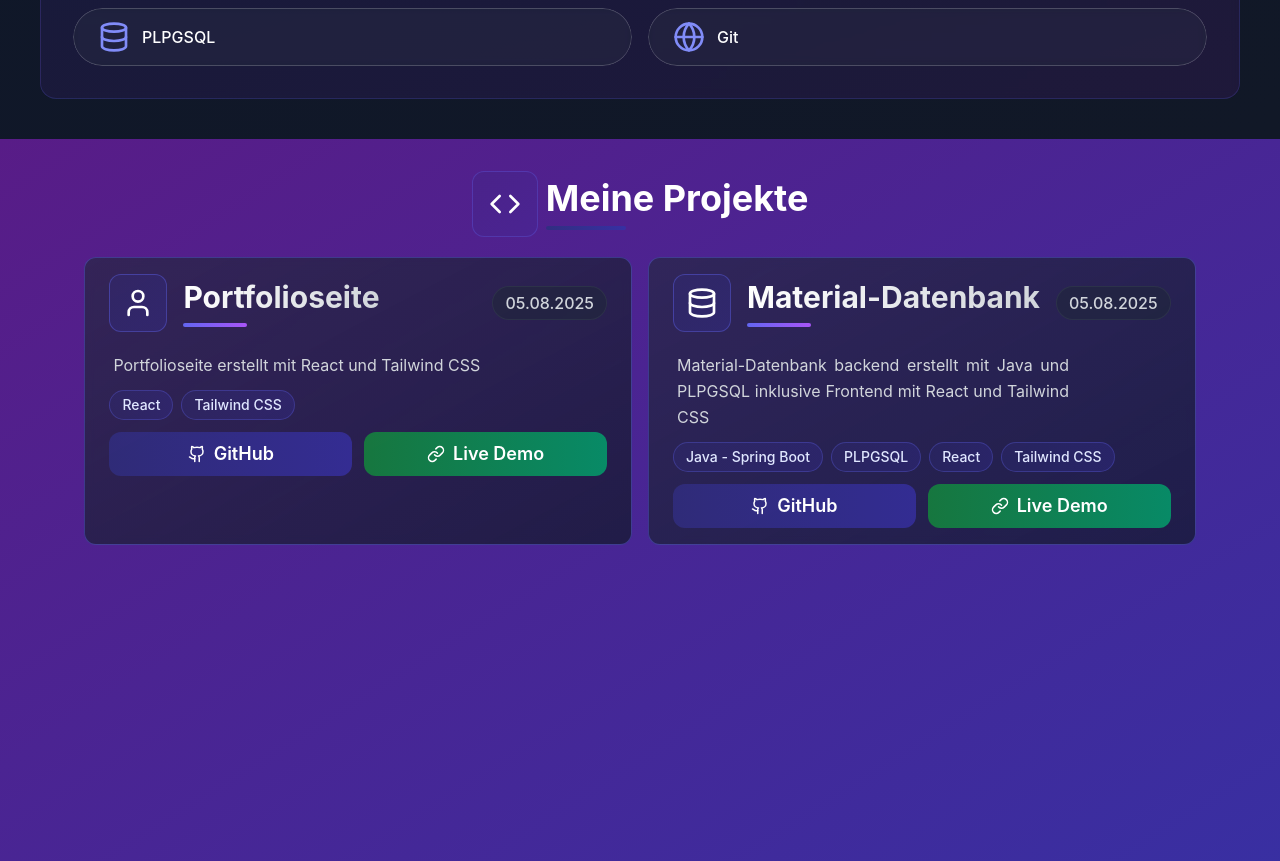
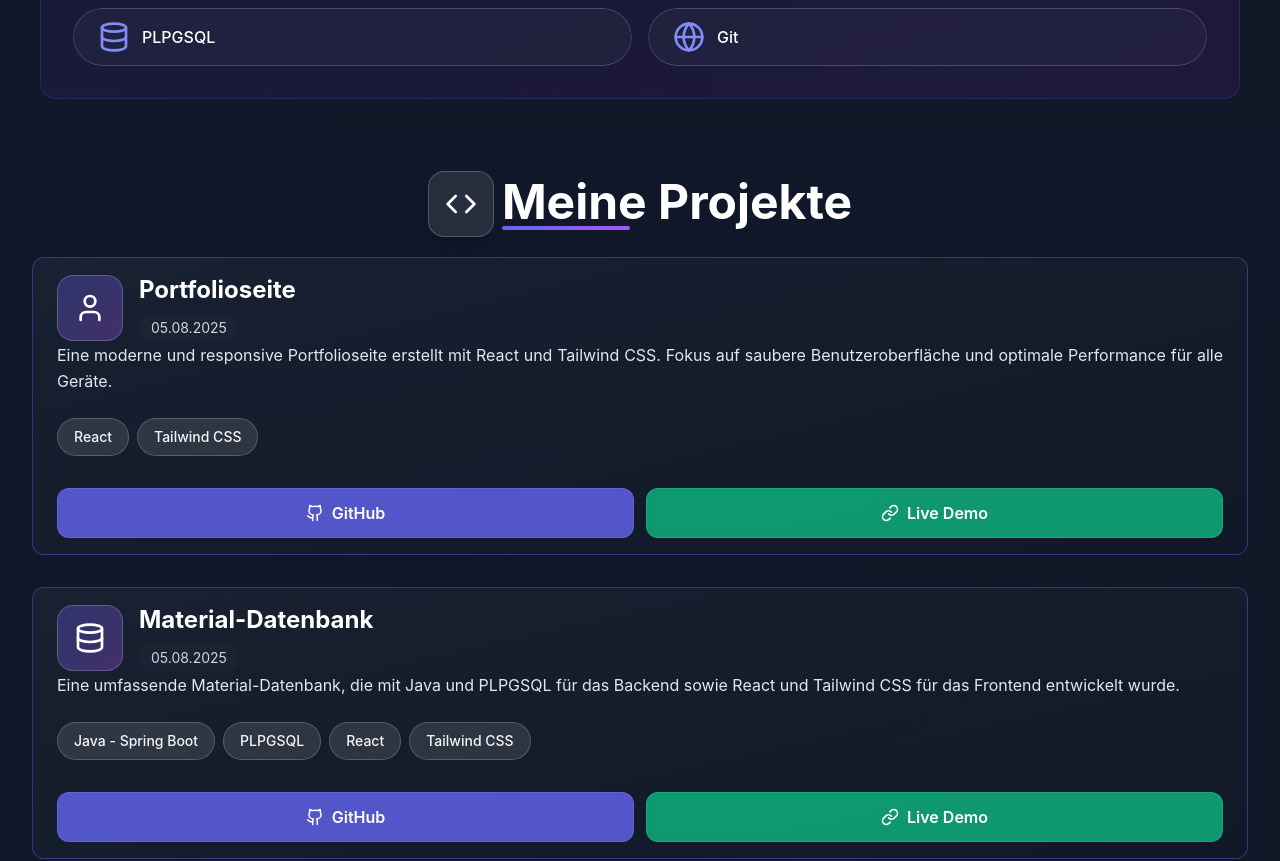
Before and after one commit to BlueCobra06/Portfolio-Webseite, a React (Create React App) app: page / in a window 1280 px wide. Shown: the part 1800-2661 px from the top of the page. Built offline with nearby package versions, Linux system fonts and the light colour scheme.

Commit message:
Projekts page fertig gestellt

```diff
--- a/src/components/main/main.js
+++ b/src/components/main/main.js
@@ -13,7 +13,7 @@ const home = () => {
             <div className="h-auto" id="about">
                 <About />
             </div>
-            <div className="h-[100vh]" id="projects">
+            <div className="h-auto" id="projects">
                 <Projects />
             </div>
             <div className="h-[100vh]" id="contact">
--- a/src/components/main/projects.js
+++ b/src/components/main/projects.js
@@ -3,7 +3,7 @@ import { Code, User, Database, Github, Link } from "lucide-react";
 const Projects = () => {
     const projects = [{
         name: "Portfolioseite",
-        description: "Portfolioseite erstellt mit React und Tailwind CSS",
+        description: "Eine moderne und responsive Portfolioseite erstellt mit React und Tailwind CSS. Fokus auf saubere Benutzeroberfläche und optimale Performance für alle Geräte.",
         icon: <User size={32} className="text-white" />,
         link: "https://github.com/BlueCobra06/Portfolio-Webseite.git",
         date: "05.08.2025",
@@ -11,7 +11,7 @@ const Projects = () => {
     },
     {
         name: "Material-Datenbank",
-        description: "Material-Datenbank backend erstellt mit Java und PLPGSQL inklusive Frontend mit React und Tailwind CSS",
+        description: "Eine umfassende Material-Datenbank, die mit Java und PLPGSQL für das Backend sowie React und Tailwind CSS für das Frontend entwickelt wurde.",
         icon: <Database size={32} className="text-white" />,
         link: "https://github.com/BlueCobra06/Material-Datenbank.git",
         date: "05.08.2025",
@@ -20,61 +20,60 @@ const Projects = () => {
     ];
 
     return (
-        <div className="flex flex-col items-center justify-start h-full bg-gradient-to-br from-purple-900 to-indigo-800 p-8">
+        <div className="flex flex-col items-center justify-start h-full bg-gradient-to-br from-slate-900 to-gray-900 p-8">
             <div className="flex flex-row items-center gap-2">
-                <div className="bg-gradient-to-br from-indigo-900/20 to-indigo-800/20 p-4 rounded-xl border border-indigo-500/30">
+                <div className="bg-white/10 backdrop-blur-md p-4 rounded-2xl border border-white/20 shadow-xl">
                     <Code size={32} className="text-white" />
                 </div>
                 <div>
-                    <h1 className="text-4xl text-white font-bold">
+                    <h1 className="text-5xl text-white font-bold bg-gradient-to-r from-indigo-500/20 to-purple-500/20 bg-clip-text text-transparent">
                             Meine Projekte
                         </h1>
-                        <div className="w-20 h-1 bg-gradient-to-r from-indigo-900 to-indigo-800 rounded-full mt-2"></div>
+                        <div className="w-32 h-1 bg-gradient-to-r from-indigo-500 to-purple-500 rounded-full"></div>
                 </div>
             </div>
-            <div className="grid grid-cols-2 lg:grid-cols-2 sm:grid-cols-1 gap-4 mt-5">
+            <div className="grid grid-cols-1 gap-8 mt-5 w-full">
                 {projects.map((projects,index) => {
                     return (
                         <div key={index} className="group bg-gradient-to-br from-gray-800/60 to-gray-900/70 backdrop-blur-sm border border-indigo-500/40 rounded-xl px-6 py-4 transition-all duration-300 transform hover:scale-[1.02] hover:shadow-2xl hover:shadow-indigo-900/20 hover:border-indigo-400/60">
                             <div className="flex flex-row items-center justify-between gap-4">
                                 <div className="flex flex-row items-center gap-4">
-                                    <div className="bg-gradient-to-br from-indigo-900/30 to-indigo-800/30 p-3 rounded-xl border border-indigo-500/40 group-hover:from-indigo-800/50 group-hover:to-indigo-700/50 transition-colors duration-300">
+                                    <div className="bg-gradient-to-br from-indigo-500/30 to-purple-500/30 p-4 rounded-2xl border border-white/20 bacjkdrop-blur-sm">
                                         {projects.icon}
                                     </div>
                                     <div>
-                                        <h1 className="text-2xl md:text-3xl font-bold bg-gradient-to-r from-white to-gray-300 bg-clip-text text-transparent">
+                                        <h1 className="text-2xl font-bold text-white mb-2">
                                             {projects.name}
                                         </h1>
-                                        <div className="w-16 h-1 bg-gradient-to-r from-indigo-500 to-purple-500 rounded-full mt-2 group-hover:w-20 transition-all duration-300"></div>
+                                        <div className="text-gray-300 text-sm bg-gray-800/50 px-3 py-1 rounded-full inline-block">
+                                            {projects.date}
+                                        </div>
                                     </div>
                                 </div>
-                                <div className="text-gray-300 font-medium text-sm md:text-base bg-gray-800/50 px-3 py-1 rounded-full border border-gray-700/50">
-                                    {projects.date}
-                                </div>
                             </div>
-                            <p className="w-full md:max-w-[50vh] h-auto px-1 py-3 mt-2 text-gray-300 leading-relaxed text-justify">
+                            <p className="text-gray-200 leading-relaxed text-justify mb-6">
                                 {projects.description}
                             </p>
-                            <div className="flex flex-wrap gap-2 mb-3">
+                            <div className="flex flex-wrap gap-2 mb-8">
                                 {projects.tags.map((tag, tagIndex) => (
                                     <span
                                         key={tagIndex}
-                                        className="bg-gradient-to-r from-indigo-900/30 to-indigo-800/30 border border-indigo-500/30 rounded-full px-3 py-1 text-sm font-medium text-indigo-100 transition-all duration-300 hover:from-indigo-800/50 hover:to-indigo-700/50 hover:border-indigo-400/50"
+                                        className="bg-white/10 backdrop-blur-sm border border-white/20 rounded-full px-4 py-2 text-sm font-medium text-white/95"
                                     >
                                         {tag}
                                     </span>
                                 ))}
                             </div>
                             <div className="flex gap-3">
-                                <button className="group/btn w-full bg-gradient-to-r from-indigo-900/80 to-indigo-800/80 hover:from-indigo-800 hover:to-indigo-700 rounded-xl px-4 py-2 font-semibold text-lg text-white transition-all duration-300 transform hover:-translate-y-0.5 hover:shadow-lg hover:shadow-indigo-900/30">
-                                    <a href={projects.link} target="_blank" rel="noopener noreferrer" className="flex flex-row items-center justify-center gap-2">
-                                        <Github size={18} className="text-white group-hover/btn:scale-110 transition-transform" />
+                                <button className="flex-1 flex items-center justify-center gap-2 py-3 bg-indigo-500/80 backdrop-blur-sm hover:bg-indigo-500 text-white font-semibold rounded-xl transition-all duration-300 border border-indigo-400/30">
+                                    <a href={projects.link} className="flex items-center gap-2">
+                                        <Github size={18}/>
                                         GitHub
                                     </a>
                                 </button>
-                                <button className="group/btn w-full bg-gradient-to-r from-green-700/90 to-emerald-600/90 hover:from-green-600 hover:to-emerald-500 rounded-xl px-4 py-2 font-semibold text-lg text-white transition-all duration-300 transform hover:-translate-y-0.5 hover:shadow-lg hover:shadow-green-900/30">
-                                    <a href={projects.link} target="_blank" rel="noopener noreferrer" className="flex flex-row items-center justify-center gap-2">
-                                        <Link size={18} className="text-white group-hover/btn:scale-110 transition-transform" />
+                                <button className="flex-1 flex items-center justify-center gap-2 py-3 bg-emerald-500/80 backdrop-blur-sm hover:bg-emerald-500 text-white font-semibold rounded-xl transition-all duration-300 border border-emerald-400/30">
+                                    <a href={projects.link} className="flex items-center gap-2">
+                                        <Link size={18}/>
                                         Live Demo
                                     </a>
                                 </button>
```
